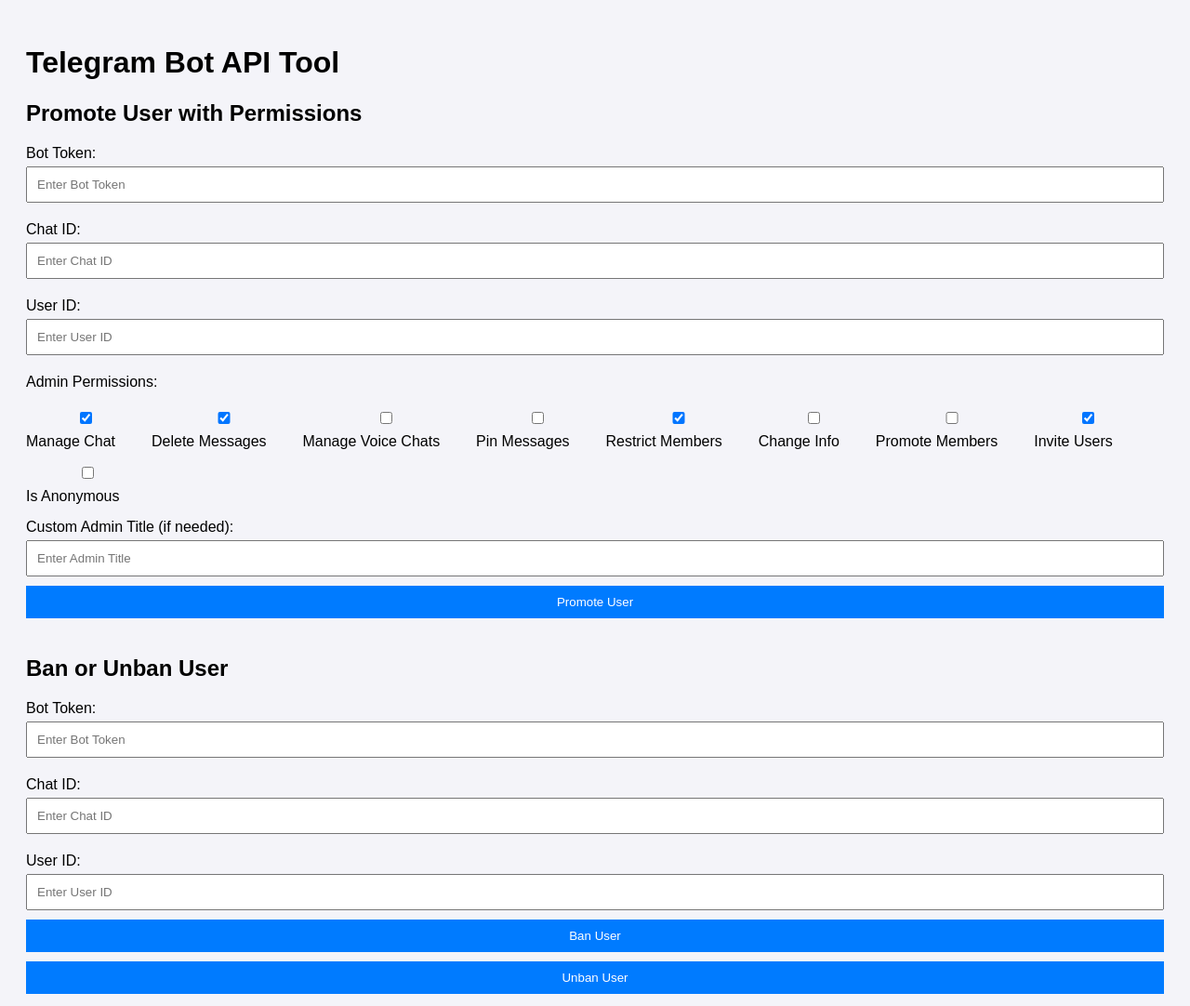
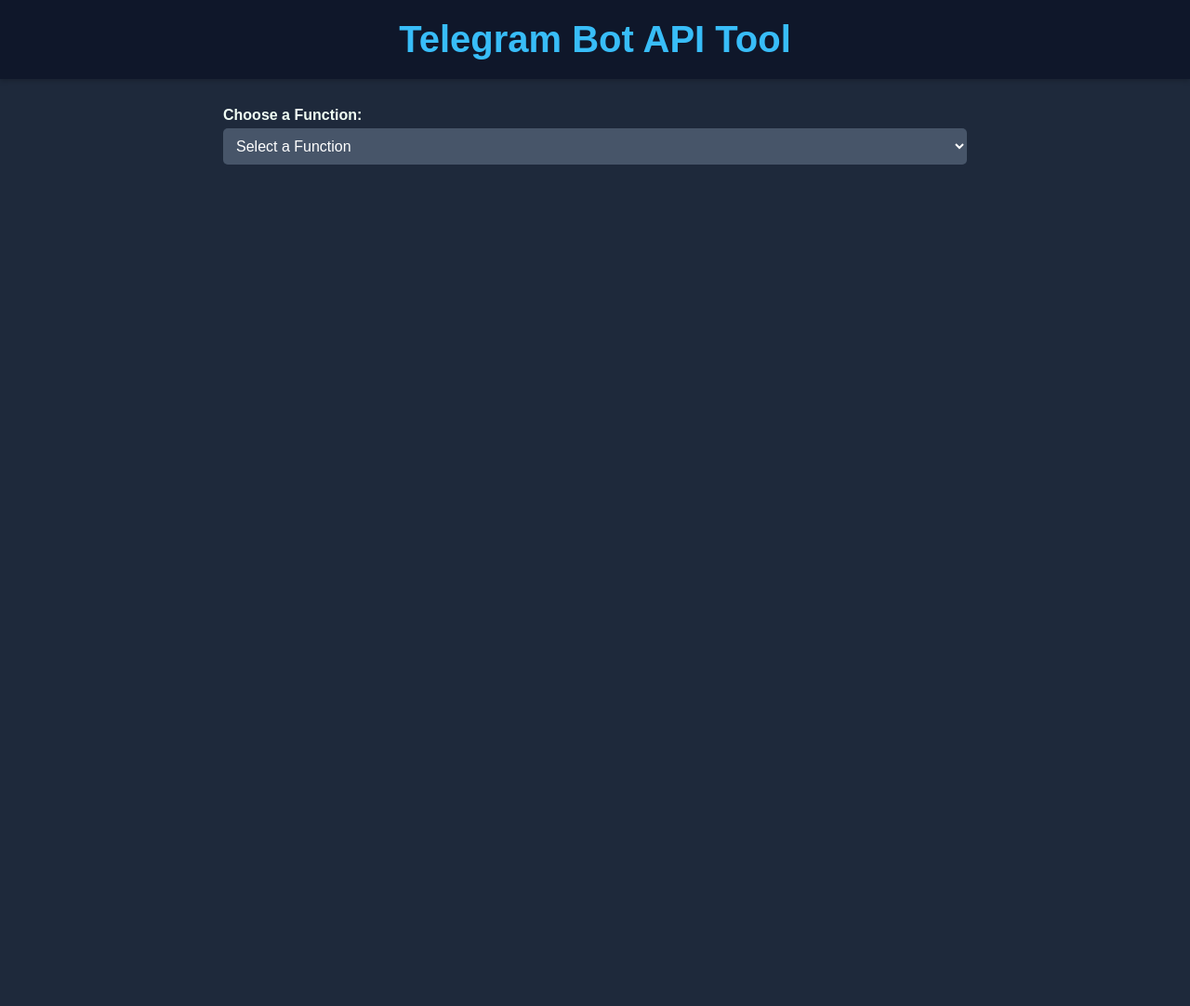
Before and after one commit to iAnkitChaubey/api-testing, a plain HTML site: page index.html in a window 1280 px wide. Shown: the top 1082 px of the page at 93% size. After the commit the page ends 800 px from the top, so only its background shows below. Drawn offline with Linux system fonts and the light colour scheme.

Commit message:
Update index.html

```diff
--- a/index.html
+++ b/index.html
@@ -7,55 +7,96 @@
     <style>
         body {
             font-family: Arial, sans-serif;
+            background-color: #1e293b;
+            color: #ffffff;
+            margin: 0;
+            padding: 0;
+        }
+        header {
+            text-align: center;
             padding: 20px;
-            background-color: #f4f4f9;
+            background-color: #0f172a;
+            box-shadow: 0 2px 5px rgba(0, 0, 0, 0.2);
         }
-        form {
-            margin-bottom: 20px;
+        header h1 {
+            margin: 0;
+            font-size: 2.5rem;
+            color: #38bdf8;
+        }
+        main {
+            padding: 20px;
+            max-width: 800px;
+            margin: auto;
+        }
+        .form-container {
+            margin-top: 20px;
+            display: none;
+            background-color: #334155;
+            padding: 20px;
+            border-radius: 8px;
+            box-shadow: 0 4px 8px rgba(0, 0, 0, 0.3);
+        }
+        .form-container.active {
+            display: block;
         }
         label {
             display: block;
             margin: 10px 0 5px;
+            font-weight: bold;
+            color: #f0fdf4;
         }
-        input, button {
+        input, button, select {
+            width: 100%;
             padding: 10px;
-            margin-bottom: 10px;
-            width: 100%;
+            margin-bottom: 15px;
+            border: none;
+            border-radius: 5px;
             box-sizing: border-box;
+            font-size: 1rem;
         }
-        .permissions {
-            margin: 10px 0;
+        input, select {
+            background-color: #475569;
+            color: #ffffff;
+        }
+        button {
+            background-color: #38bdf8;
+            color: #0f172a;
+            font-weight: bold;
+            cursor: pointer;
+        }
+        button:hover {
+            background-color: #0284c7;
         }
         .permissions label {
             display: inline-block;
             margin-right: 10px;
         }
-        button {
-            background-color: #007BFF;
-            color: white;
-            border: none;
-            cursor: pointer;
-        }
-        button:hover {
-            background-color: #0056b3;
-        }
         .result {
             margin-top: 20px;
             padding: 10px;
-            background-color: #e7f4e4;
-            border: 1px solid #bcd9bc;
-        }
-        .section {
-            margin-bottom: 30px;
+            background-color: #22c55e;
+            color: #0f172a;
+            font-weight: bold;
+            border-radius: 5px;
         }
     </style>
 </head>
 <body>
-    <h1>Telegram Bot API Tool</h1>
+    <header>
+        <h1>Telegram Bot API Tool</h1>
+    </header>
+    <main>
+        <label for="functionSelect">Choose a Function:</label>
+        <select id="functionSelect" onchange="showForm()">
+            <option value="">Select a Function</option>
+            <option value="promote">Promote User</option>
+            <option value="ban">Ban User</option>
+            <option value="unban">Unban User</option>
+            <option value="delete">Delete Message</option>
+        </select>
 
-    <div class="section">
-        <h2>Promote User with Permissions</h2>
-        <form id="promoteForm">
+        <div id="promoteForm" class="form-container">
+            <h2>Promote User</h2>
             <label for="promoteToken">Bot Token:</label>
             <input type="text" id="promoteToken" placeholder="Enter Bot Token" required>
 
@@ -78,16 +119,14 @@
                 <label><input type="checkbox" id="isAnonymous"> Is Anonymous</label>
             </div>
 
-            <label for="customTitle">Custom Admin Title (if needed):</label>
+            <label for="customTitle">Custom Admin Title (Optional):</label>
             <input type="text" id="customTitle" placeholder="Enter Admin Title">
 
             <button type="button" onclick="processPromote()">Promote User</button>
-        </form>
-    </div>
+        </div>
 
-    <div class="section">
-        <h2>Ban or Unban User</h2>
-        <form id="banForm">
+        <div id="banForm" class="form-container">
+            <h2>Ban User</h2>
             <label for="banToken">Bot Token:</label>
             <input type="text" id="banToken" placeholder="Enter Bot Token" required>
 
@@ -98,13 +137,24 @@
             <input type="text" id="banUserId" placeholder="Enter User ID" required>
 
             <button type="button" onclick="processBan()">Ban User</button>
+        </div>
+
+        <div id="unbanForm" class="form-container">
+            <h2>Unban User</h2>
+            <label for="unbanToken">Bot Token:</label>
+            <input type="text" id="unbanToken" placeholder="Enter Bot Token" required>
+
+            <label for="unbanChatId">Chat ID:</label>
+            <input type="text" id="unbanChatId" placeholder="Enter Chat ID" required>
+
+            <label for="unbanUserId">User ID:</label>
+            <input type="text" id="unbanUserId" placeholder="Enter User ID" required>
+
             <button type="button" onclick="processUnban()">Unban User</button>
-        </form>
-    </div>
+        </div>
 
-    <div class="section">
-        <h2>Delete a Message</h2>
-        <form id="deleteForm">
+        <div id="deleteForm" class="form-container">
+            <h2>Delete Message</h2>
             <label for="deleteToken">Bot Token:</label>
             <input type="text" id="deleteToken" placeholder="Enter Bot Token" required>
 
@@ -115,12 +165,22 @@
             <input type="text" id="messageId" placeholder="Enter Message ID" required>
 
             <button type="button" onclick="processDelete()">Delete Message</button>
-        </form>
-    </div>
+        </div>
 
-    <div id="result" class="result" style="display:none;"></div>
+        <div id="result" class="result" style="display:none;"></div>
+    </main>
 
     <script>
+        function showForm() {
+            const forms = document.querySelectorAll('.form-container');
+            forms.forEach(form => form.classList.remove('active'));
+
+            const selectedFunction = document.getElementById('functionSelect').value;
+            if (selectedFunction) {
+                document.getElementById(`${selectedFunction}Form`).classList.add('active');
+            }
+        }
+
         async function processPromote() {
             const token = document.getElementById('promoteToken').value;
             const chatId = document.getElementById('promoteChatId').value;
@@ -157,15 +217,17 @@
             const userId = document.getElementById('banUserId').value;
 
             const url = `https://api.telegram.org/bot${token}/banChatMember?chat_id=${chatId}&user_id=${userId}`;
+
             await sendRequest(url);
         }
 
         async function processUnban() {
-            const token = document.getElementById('banToken').value;
-            const chatId = document.getElementById('banChatId').value;
-            const userId = document.getElementById('banUserId').value;
+            const token = document.getElementById('unbanToken').value;
+            const chatId = document.getElementById('unbanChatId').value;
+            const userId = document.getElementById('unbanUserId').value;
 
             const url = `https://api.telegram.org/bot${token}/unbanChatMember?chat_id=${chatId}&user_id=${userId}`;
+
             await sendRequest(url);
         }
 
@@ -175,6 +237,7 @@
             const messageId = document.getElementById('messageId').value;
 
             const url = `https://api.telegram.org/bot${token}/deleteMessage?chat_id=${chatId}&message_id=${messageId}`;
+
             await sendRequest(url);
         }
 
@@ -185,10 +248,13 @@
 
                 const resultDiv = document.getElementById('result');
                 resultDiv.style.display = 'block';
-                resultDiv.innerHTML = `<strong>Response:</strong><br>${JSON.stringify(data, null, 2)}`;
+                resultDiv.textContent = data.ok
+                    ? "Operation Successful!"
+                    : `Error: ${data.description}`;
             } catch (error) {
-                alert("Error: Unable to process the request.");
-                console.error(error);
+                const resultDiv = document.getElementById('result');
+                resultDiv.style.display = 'block';
+                resultDiv.textContent = `Request Failed: ${error.message}`;
             }
         }
     </script>
```
